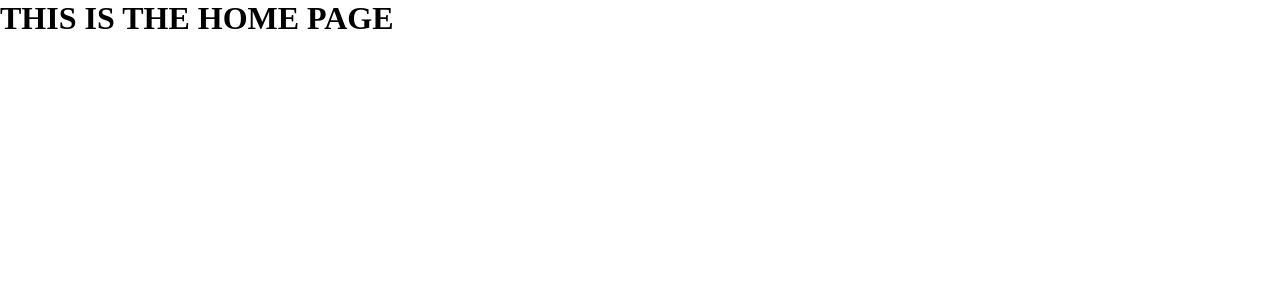
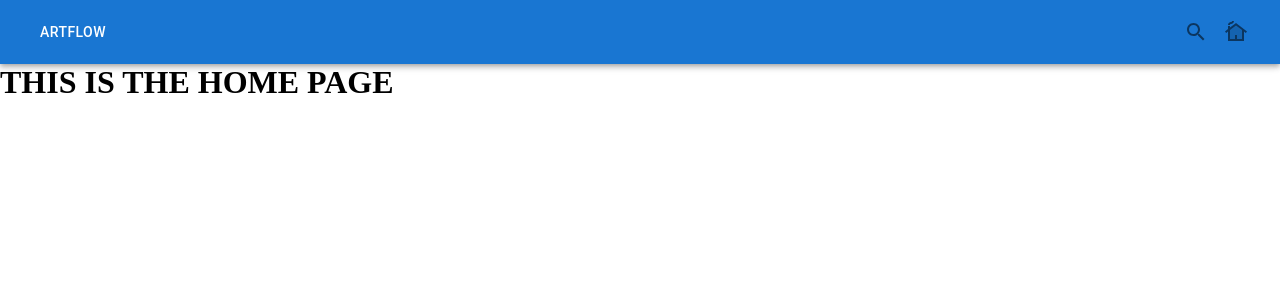
Before and after one commit to neftonjin/art-gallery-shop-app, a React (Create React App) app: page / in a window 1280 px wide. Shown: the top 300 px of the page. Built offline with nearby package versions, Linux system fonts and the light colour scheme.

Commit message:
initial simple navbar with buttons and icons for home-search-userprofile

```diff
--- a/src/App.js
+++ b/src/App.js
@@ -2,6 +2,7 @@
 import { BrowserRouter as Router, Routes, Route } from "react-router-dom";
 import { Home } from "./pages/Home";
 import { User } from "./pages/User";
+import Navbar from './components/Navbar';
 import { Search } from "./pages/Search";
 import * as React from 'react';
 // import Album from './testComponents/Album';
@@ -12,6 +13,7 @@ import * as React from 'react';
 export default function App() {
   return (
     <div className="App">
+      <Navbar />
       <Router>
         <Routes>
           <Route path="/" element={<Home />} />
--- /dev/null
+++ b/src/components/Navbar.js
@@ -0,0 +1,22 @@
+import { AppBar, Toolbar, Typography, Button, IconButton } from '@mui/material';
+import SearchTwoToneIcon from '@mui/icons-material/SearchTwoTone';
+import CottageTwoToneIcon from '@mui/icons-material/CottageTwoTone';
+export default function Navbar() {
+    return (
+      <AppBar position="static">
+        <Toolbar>
+        <Button variant="h6">Artflow</Button>
+
+          <div style={{ flexGrow: 1 }} />
+          <IconButton aria-label="SearchTwoToneIcon">
+      <SearchTwoToneIcon />
+    </IconButton>
+
+    <IconButton aria-label="CottageTwoToneIcon">
+      <CottageTwoToneIcon />
+    </IconButton>
+
+            </Toolbar>
+      </AppBar>
+    );
+  }
```
Also changed, not shown: package.json (+6 -5 lines), 1 other file (tests, documents, lock files or other folders).
